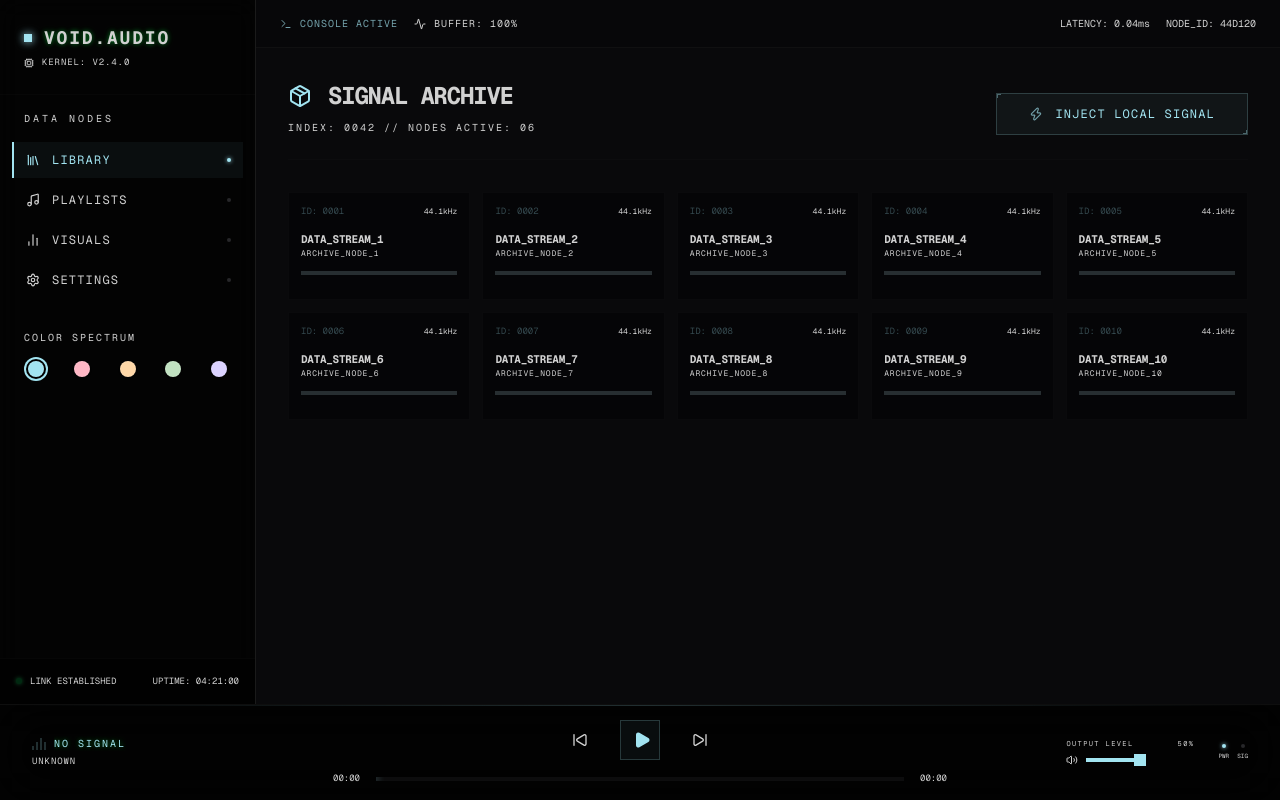
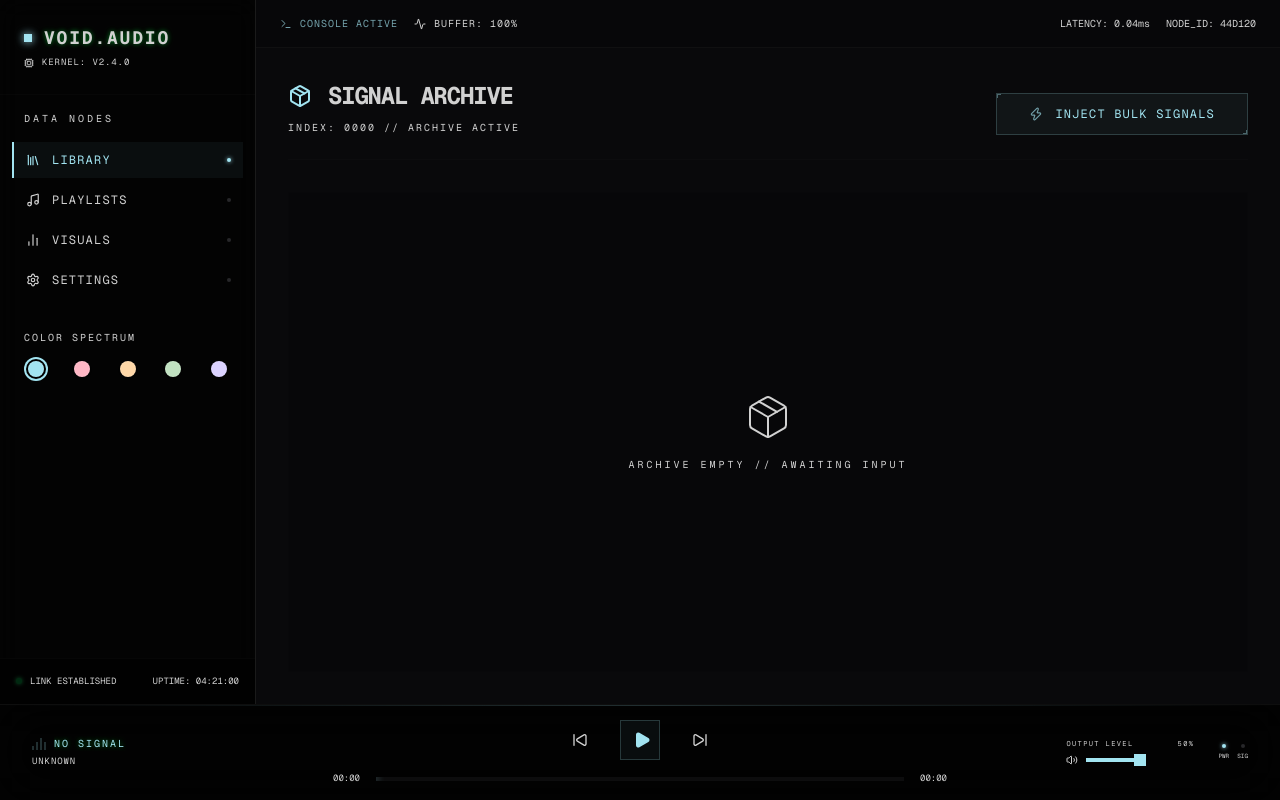
Before and after one commit to Mendiak/void.audio, a Next.js app: page / in a window 1280 px wide. Both pictures are taken after a click on the button "LIBRARY". Built offline with nearby package versions, Linux system fonts and the light colour scheme.

Commit message:
feat: overhaul Library with list view, bulk signal injection, and dynamic state

```diff
--- a/src/app/page.tsx
+++ b/src/app/page.tsx
@@ -12,7 +12,7 @@ import { Terminal, Activity, Zap, Package, Music, Settings as SettingsIcon } fro
 import { cn } from '@/lib/utils';
 
 export default function Home() {
-  const { loadTrack, loadLocalFile, isPlaying, trackInfo, playTone } = useAudio();
+  const { loadTrack, loadLocalFile, isPlaying, trackInfo, playTone, library, addToLibrary } = useAudio();
   const { activeView } = useUI();
   const fileInputRef = React.useRef<HTMLInputElement>(null);
 
@@ -32,9 +32,13 @@ export default function Home() {
   };
 
   const handleFileChange = (e: React.ChangeEvent<HTMLInputElement>) => {
-    const file = e.target.files?.[0];
-    if (file) {
-      loadLocalFile(file);
+    const files = e.target.files;
+    if (files && files.length > 0) {
+      if (files.length === 1 && activeView !== 'library') {
+        loadLocalFile(files[0]);
+      } else {
+        addToLibrary(files);
+      }
     }
   };
 
@@ -62,7 +66,7 @@ export default function Home() {
                       onClick={() => fileInputRef.current?.click()}
                       className="px-6 py-2 border border-primary bg-primary/10 text-primary text-xs font-mono uppercase tracking-widest hover:bg-primary/20 transition-all active:scale-95"
                     >
-                      Load Local Signal
+                      Load Signal
                     </button>
                     <button
                       onClick={handleStartSample}
@@ -86,15 +90,15 @@ export default function Home() {
         );
       case 'library':
         return (
-          <div className="flex-1 p-8 font-mono space-y-8 h-full overflow-auto">
-            <div className="flex items-end justify-between border-b border-border/20 pb-6">
+          <div className="flex-1 p-8 font-mono space-y-8 h-full overflow-hidden flex flex-col">
+            <div className="flex items-end justify-between border-b border-border/20 pb-6 shrink-0">
               <div className="space-y-2">
                 <h2 className="text-2xl font-bold tracking-tighter uppercase flex items-center gap-4">
                   <Package className="text-primary" />
                   Signal Archive
                 </h2>
                 <div className="text-[10px] text-muted-foreground/40 uppercase tracking-[0.2em]">
-                  Index: 0042 // Nodes Active: 06
+                  Index: {library.length.toString().padStart(4, '0')} // Archive Active
                 </div>
               </div>
 
@@ -104,36 +108,60 @@ export default function Home() {
               >
                 <div className="flex items-center gap-3">
                   <Zap size={14} className="text-primary animate-pulse" />
-                  <span className="text-xs uppercase tracking-widest text-primary">Inject Local Signal</span>
+                  <span className="text-xs uppercase tracking-widest text-primary">Inject Bulk Signals</span>
                 </div>
-                {/* Decorative Corners */}
                 <div className="absolute top-0 left-0 w-1 h-1 border-t border-l border-primary/40" />
                 <div className="absolute bottom-0 right-0 w-1 h-1 border-b border-r border-primary/40" />
               </button>
             </div>
 
-            <div className="grid grid-cols-2 md:grid-cols-3 lg:grid-cols-4 xl:grid-cols-5 gap-3">
-              {[1, 2, 3, 4, 5, 6, 7, 8, 9, 10].map(i => (
-                <div key={i} className="border border-border/30 p-3 space-y-3 hover:border-primary/40 transition-all bg-black/40 group cursor-pointer relative overflow-hidden">
-                  <div className="flex justify-between items-start relative z-10">
-                    <div className="text-[9px] text-primary/30 group-hover:text-primary transition-colors">
-                      ID: {i.toString().padStart(4, '0')}
-                    </div>
-                    <div className="text-[8px] text-muted-foreground/20">44.1kHz</div>
-                  </div>
-                  <div className="relative z-10">
-                    <div className="text-[11px] font-bold uppercase tracking-tight truncate group-hover:text-primary transition-colors">
-                      DATA_STREAM_{i}
-                    </div>
-                    <div className="text-[8px] text-muted-foreground/40 uppercase tracking-widest">Archive_Node_{i}</div>
-                  </div>
-                  <div className="h-1 w-full bg-zinc-900 overflow-hidden relative z-10">
-                    <div className="h-full bg-primary/10 w-full group-hover:w-0 transition-all duration-500" />
-                  </div>
-                  {/* Background Decoration */}
-                  <div className="absolute inset-0 bg-primary/[0.02] opacity-0 group-hover:opacity-100 transition-opacity" />
+            <div className="flex-1 overflow-auto border border-border/10 bg-black/20">
+              {library.length === 0 ? (
+                <div className="h-full flex flex-col items-center justify-center text-muted-foreground/20 space-y-4">
+                  <Package size={48} strokeWidth={1} />
+                  <p className="text-[10px] uppercase tracking-[0.3em]">Archive Empty // Awaiting Input</p>
                 </div>
-              ))}
+              ) : (
+                <table className="w-full text-left border-collapse">
+                  <thead>
+                    <tr className="border-b border-border/10 text-[9px] uppercase tracking-widest text-muted-foreground/40">
+                      <th className="p-4 font-normal">ID</th>
+                      <th className="p-4 font-normal">Signal Name</th>
+                      <th className="p-4 font-normal">Source</th>
+                      <th className="p-4 font-normal text-right">Data Size</th>
+                      <th className="p-4 font-normal w-20"></th>
+                    </tr>
+                  </thead>
+                  <tbody className="text-[11px] uppercase tracking-tight">
+                    {library.map((track) => (
+                      <tr
+                        key={track.id}
+                        className="border-b border-border/5 hover:bg-primary/5 group cursor-pointer transition-colors"
+                        onClick={() => loadLocalFile(track.file)}
+                      >
+                        <td className="p-4 text-primary/30 group-hover:text-primary transition-colors font-mono">
+                          {track.id.slice(0, 4)}
+                        </td>
+                        <td className="p-4 font-bold truncate max-w-[300px]">
+                          {track.title}
+                        </td>
+                        <td className="p-4 text-muted-foreground/40">
+                          {track.artist}
+                        </td>
+                        <td className="p-4 text-right text-muted-foreground/30 font-mono">
+                          {(track.file.size / (1024 * 1024)).toFixed(2)} MB
+                        </td>
+                        <td className="p-4 text-right">
+                          <Activity size={12} className={cn(
+                            "inline-block transition-all",
+                            trackInfo.title === track.title ? "text-primary animate-pulse" : "text-muted-foreground/10 opacity-0 group-hover:opacity-100"
+                          )} />
+                        </td>
+                      </tr>
+                    ))}
+                  </tbody>
+                </table>
+              )}
             </div>
           </div>
         );
@@ -205,6 +233,7 @@ export default function Home() {
         ref={fileInputRef}
         onChange={handleFileChange}
         accept="audio/*"
+        multiple
         className="hidden"
       />
 
--- a/src/store/AudioContext.tsx
+++ b/src/store/AudioContext.tsx
@@ -15,6 +15,8 @@ interface AudioContextType {
   setVolume: (v: number) => void;
   loadTrack: (url: string, title: string, artist: string) => Promise<void>;
   loadLocalFile: (file: File) => Promise<void>;
+  library: Array<{ id: string; file: File; title: string; artist: string; duration?: number }>;
+  addToLibrary: (files: FileList | File[]) => void;
   engine: AudioEngine | null;
 }
 
@@ -26,6 +28,7 @@ export function AudioProvider({ children }: { children: React.ReactNode }) {
   const [duration, setDuration] = useState(0);
   const [volume, setVolumeState] = useState(0.5);
   const [trackInfo, setTrackInfo] = useState({ title: 'NO SIGNAL', artist: 'UNKNOWN' });
+  const [library, setLibrary] = useState<Array<{ id: string; file: File; title: string; artist: string; duration?: number }>>([]);
 
   const engineRef = useRef<AudioEngine | null>(null);
 
@@ -80,6 +83,16 @@ export function AudioProvider({ children }: { children: React.ReactNode }) {
     engineRef.current?.play();
   };
 
+  const addToLibrary = (files: FileList | File[]) => {
+    const newTracks = Array.from(files).map(file => ({
+      id: Math.random().toString(36).substring(7),
+      file,
+      title: file.name.toUpperCase(),
+      artist: 'LOCAL_ARCHIVE'
+    }));
+    setLibrary(prev => [...prev, ...newTracks]);
+  };
+
   return (
     <AudioContext.Provider value={{
       isPlaying,
@@ -87,12 +100,14 @@ export function AudioProvider({ children }: { children: React.ReactNode }) {
       duration,
       volume,
       trackInfo,
+      library,
       play,
       pause,
       playTone,
       setVolume,
       loadTrack,
       loadLocalFile,
+      addToLibrary,
       engine: engineRef.current
     }}>
       {children}
```
